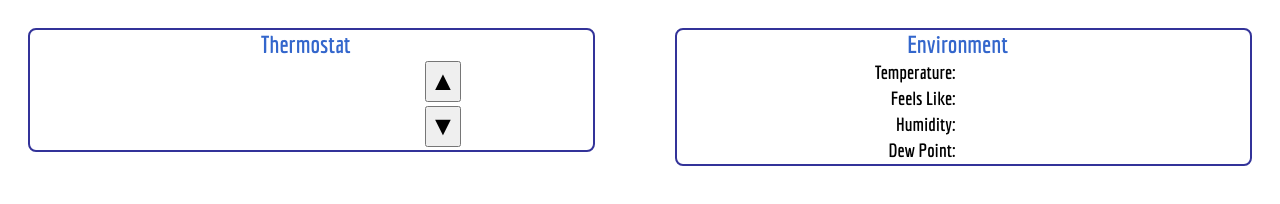
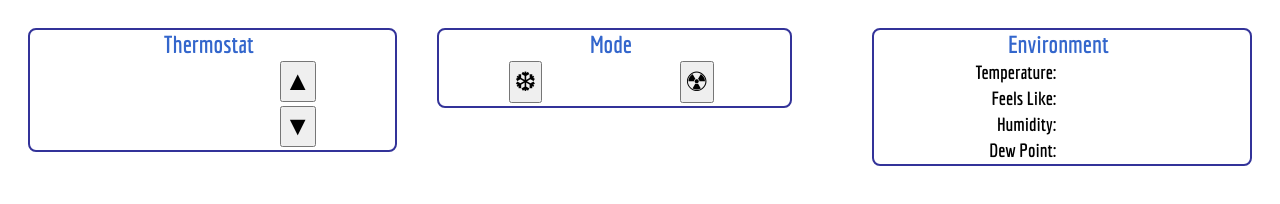
Before and after one commit to alidrus/IOTServer, a website: page web/index.html in a window 1280 px wide. Drawn offline with Linux system fonts and the light colour scheme; no server answers.

Commit message:
Added buttons for activating cooling mode and fan mode

```diff
--- a/web/index.html
+++ b/web/index.html
@@ -28,6 +28,15 @@
                         <td class="button-cell">
                             <button id="downButton" class="control-switch" onclick="temperatureDown()">▼</button>
                         </td>
+                    </tr>
+                </table>
+            </div>
+            <div>
+                <table>
+                    <caption>Mode</caption>
+                    <tr>
+                        <td class="button-cell"><button id="coolingButton" class="control-switch" onclick="coolingMode()">❆</button></td>
+                        <td class="button-cell"><button id="coolingButton" class="control-switch" onclick="fanMode()">☢</button></td>
                     </tr>
                 </table>
             </div>
--- a/web/index.js
+++ b/web/index.js
@@ -4,6 +4,7 @@ const statusObj = {
     environment: null,
     ajaxCallInProgress: false,
     temperatureAdjustmentInProgress: false,
+    modeChangeInProgress: false,
 };
 
 const ids = {
@@ -134,6 +135,56 @@ const temperatureDown = () => {
     xhttp.send();
 };
 
+// send cooling mode command to the server
+const coolingMode = () => {
+    if (statusObj.modeChangeInProgress) {
+        return;
+    }
+
+    statusObj.modeChangeInProgress = true;
+
+    const url = '/mode/cooling';
+
+    const xhttp=new XMLHttpRequest();
+
+    xhttp.onreadystatechange = function() {
+        if (this.readyState == 4 && this.status == 200) {
+            updateStatus(this.responseText);
+        }
+
+        statusObj.modeChangeInProgress = false;
+    };
+
+    xhttp.open('GET', url, true);
+
+    xhttp.send();
+};
+
+// send fan mode command to the server
+const fanMode = () => {
+    if (statusObj.modeChangeInProgress) {
+        return;
+    }
+
+    statusObj.modeChangeInProgress = true;
+
+    const url = '/mode/fan';
+
+    const xhttp=new XMLHttpRequest();
+
+    xhttp.onreadystatechange = function() {
+        if (this.readyState == 4 && this.status == 200) {
+            updateStatus(this.responseText);
+        }
+
+        statusObj.modeChangeInProgress = false;
+    };
+
+    xhttp.open('GET', url, true);
+
+    xhttp.send();
+};
+
 // executed upon page loads
 window.onload = () => {
     ids.refreshInterval = setInterval(() => {
@@ -157,4 +208,6 @@ window.onbeforeunload = () => {
 
 // Expose temperatureUp and temperatureDown to the global scope
 window.temperatureUp = temperatureUp;
+window.coolingMode = coolingMode;
+window.fanMode = fanMode;
 window.temperatureDown = temperatureDown;
```
